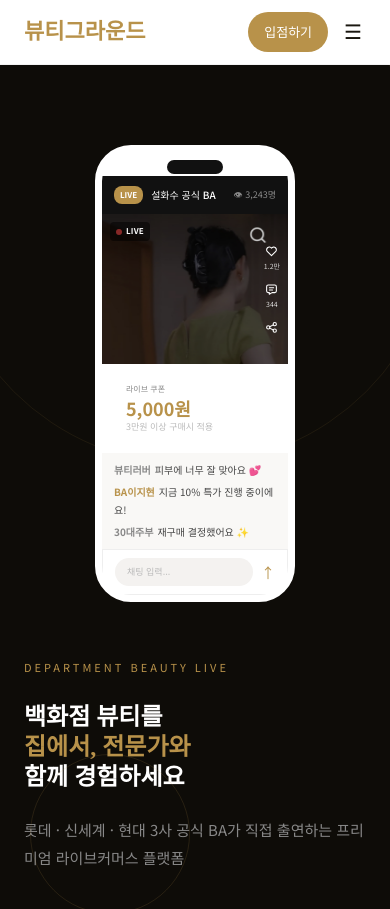
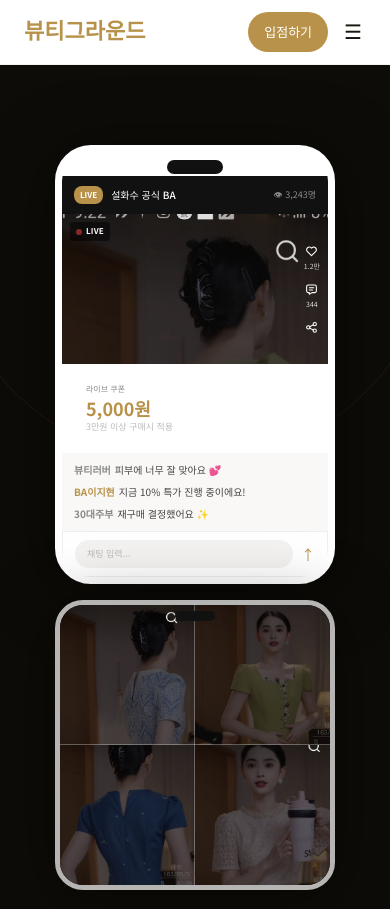
Before and after one commit to beautygroundofficial-del/beautyground, a React (Vite) app: page / in a window 390 px wide. Shown: the top 909 px of the page. Built offline with nearby package versions, Linux system fonts and the light colour scheme.

Commit message:
fix: 모바일 폰 목업 상하 배치 동일 크기

```diff
--- a/src/components/sections/HeroSection.tsx
+++ b/src/components/sections/HeroSection.tsx
@@ -52,12 +52,49 @@ export default function HeroSection() {
         className="order-first md:order-last flex items-center justify-center w-full pt-20 pb-6 md:pt-0 md:pb-0 md:h-screen md:border-l md:border-white/[0.04]"
         aria-hidden="true"
       >
-        {/* 모바일: 메인 폰만 200px */}
-        <div className="md:hidden">
-          <PhoneMockup width={200} imageSrc={models[currentIndex]} imageVisible={visible} />
+        {/* 모바일: 두 폰 상하 배치, transform 없이 정면 */}
+        <div className="md:hidden flex flex-col items-center gap-4 w-full px-6">
+          <div
+            className="w-full max-w-[280px]"
+            style={{ filter: 'drop-shadow(0 8px 32px rgba(0,0,0,0.5))' }}
+          >
+            <PhoneMockup width={280} imageSrc={models[currentIndex]} imageVisible={visible} />
+          </div>
+
+          {/* 세컨드 폰 — 4분할 그리드 */}
+          <div
+            className="relative rounded-[28px] border-[5px] border-white/70 overflow-hidden w-full max-w-[280px]"
+            style={{ filter: 'drop-shadow(0 8px 32px rgba(0,0,0,0.5))' }}
+          >
+            <div className="absolute top-1.5 left-1/2 -translate-x-1/2 w-10 h-2.5 bg-[#111] rounded-full z-10" />
+            <div className="grid grid-cols-2">
+              {GRID_IMAGES.map(({ src, speed, delay }, i) => (
+                <div key={i} className="relative overflow-hidden" style={{ height: 140 }}>
+                  <img
+                    src={src}
+                    alt=""
+                    style={{
+                      width: '100%',
+                      height: '100%',
+                      objectFit: 'cover',
+                      objectPosition: 'center top',
+                      animation: `nolling ${speed}s ease-in-out infinite`,
+                      animationDelay: `${delay}s`,
+                    }}
+                  />
+                  {i % 2 === 0 && (
+                    <div className="absolute right-0 top-0 bottom-0 w-px bg-white/30" />
+                  )}
+                  {i < 2 && (
+                    <div className="absolute bottom-0 left-0 right-0 h-px bg-white/30" />
+                  )}
+                </div>
+              ))}
+            </div>
+          </div>
         </div>
 
-        {/* 데스크톱: 메인 폰 220px + 세컨드 폰 */}
+        {/* 데스크톱: 메인 폰 220px + 세컨드 폰 — 기존 레이아웃 유지 */}
         <div className="hidden md:flex items-center gap-6">
           <PhoneMockup width={220} imageSrc={models[currentIndex]} imageVisible={visible} />
 
```
